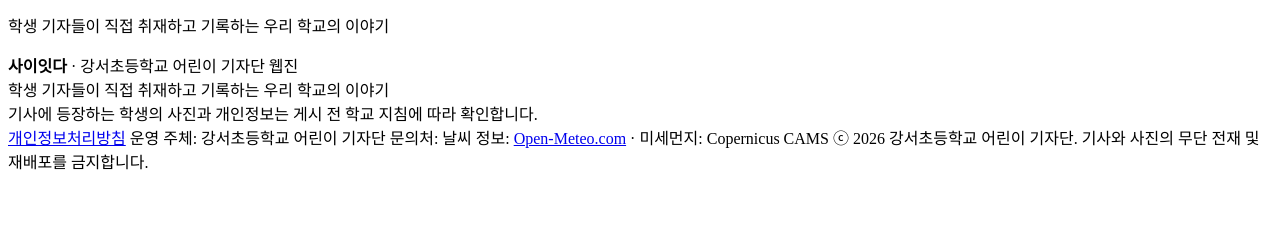
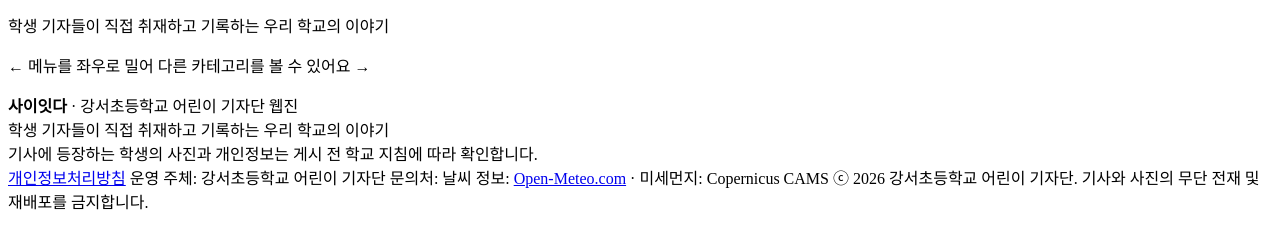
Before and after one commit to gs059-bit/saiitda-news, a website with bundled scripts: page index.html in a window 1280 px wide. Shown: the part 327-576 px from the top of the page. Built offline with nearby package versions, Linux system fonts and the light colour scheme; a script that the page names is missing.

Commit message:
Update index.html

```diff
--- a/index.html
+++ b/index.html
@@ -294,6 +294,7 @@
   </style>
     <!-- 놀이터 디자인: 위 인라인 규칙보다 뒤에 와야 덮어쓴다 -->
     <link rel="stylesheet" href="css/theme.css" />
+    <link rel="stylesheet" href="css/category-banner.css" />
     <!-- 고운돋움 글씨체 불러오기 -->
 <link rel="preconnect" href="https://fonts.googleapis.com">
 <link rel="preconnect" href="https://fonts.gstatic.com" crossorigin>
@@ -324,7 +325,12 @@
       <p class="subline">학생 기자들이 직접 취재하고 기록하는 우리 학교의 이야기</p>
     </header>
 
-    <nav class="nav"><div class="shell" id="nav"></div></nav>
+   <nav class="nav category-menu-nav" aria-label="사이잇다 카테고리">
+  <div class="shell" id="nav"></div>
+  <p class="category-scroll-hint" aria-hidden="true">
+    ← 메뉴를 좌우로 밀어 다른 카테고리를 볼 수 있어요 →
+  </p>
+</nav>
 
     <!-- js/app.js가 주소(#/...)에 맞는 화면을 여기에 그린다 -->
     <main class="shell" id="app"></main>
```
